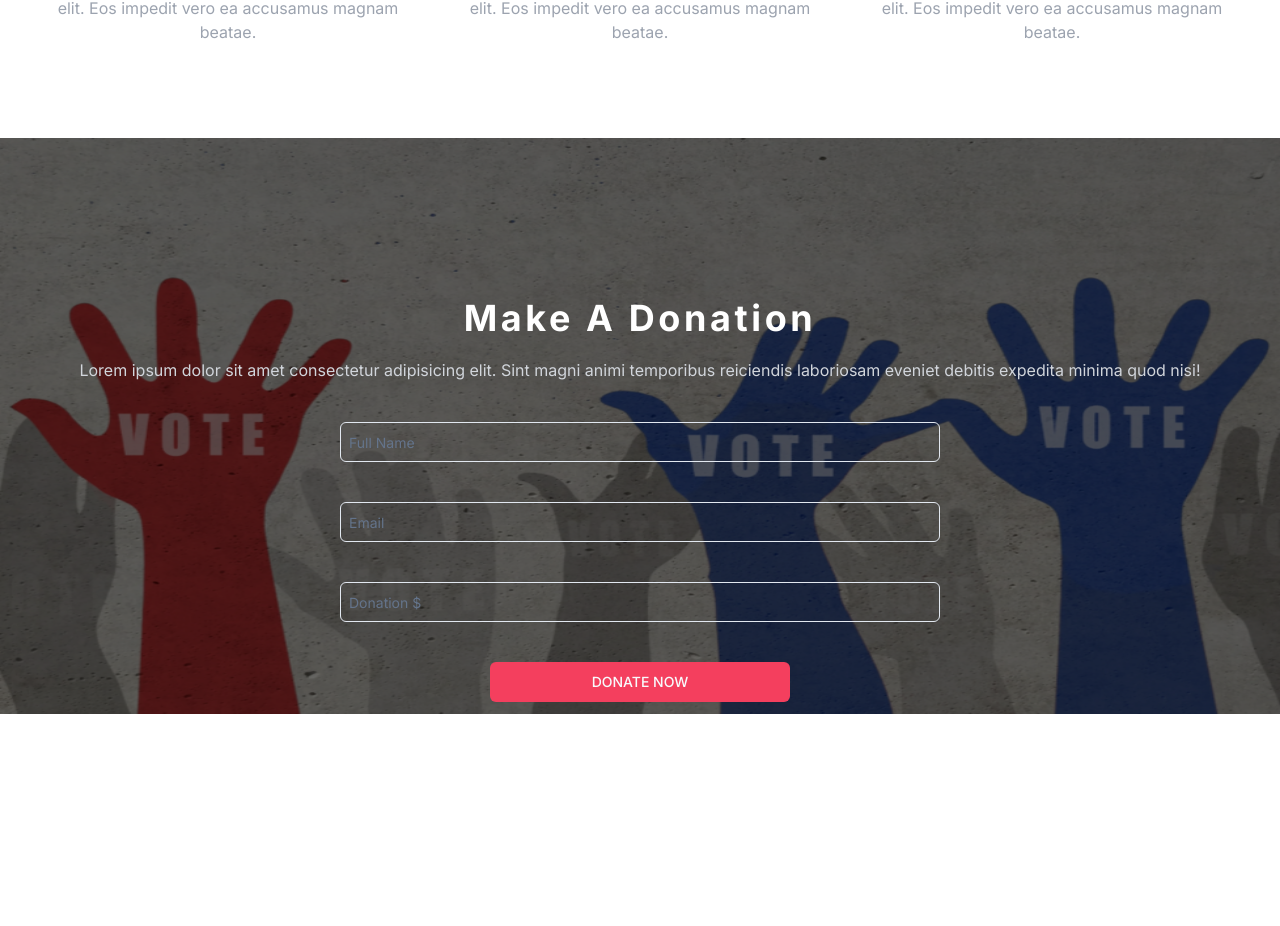
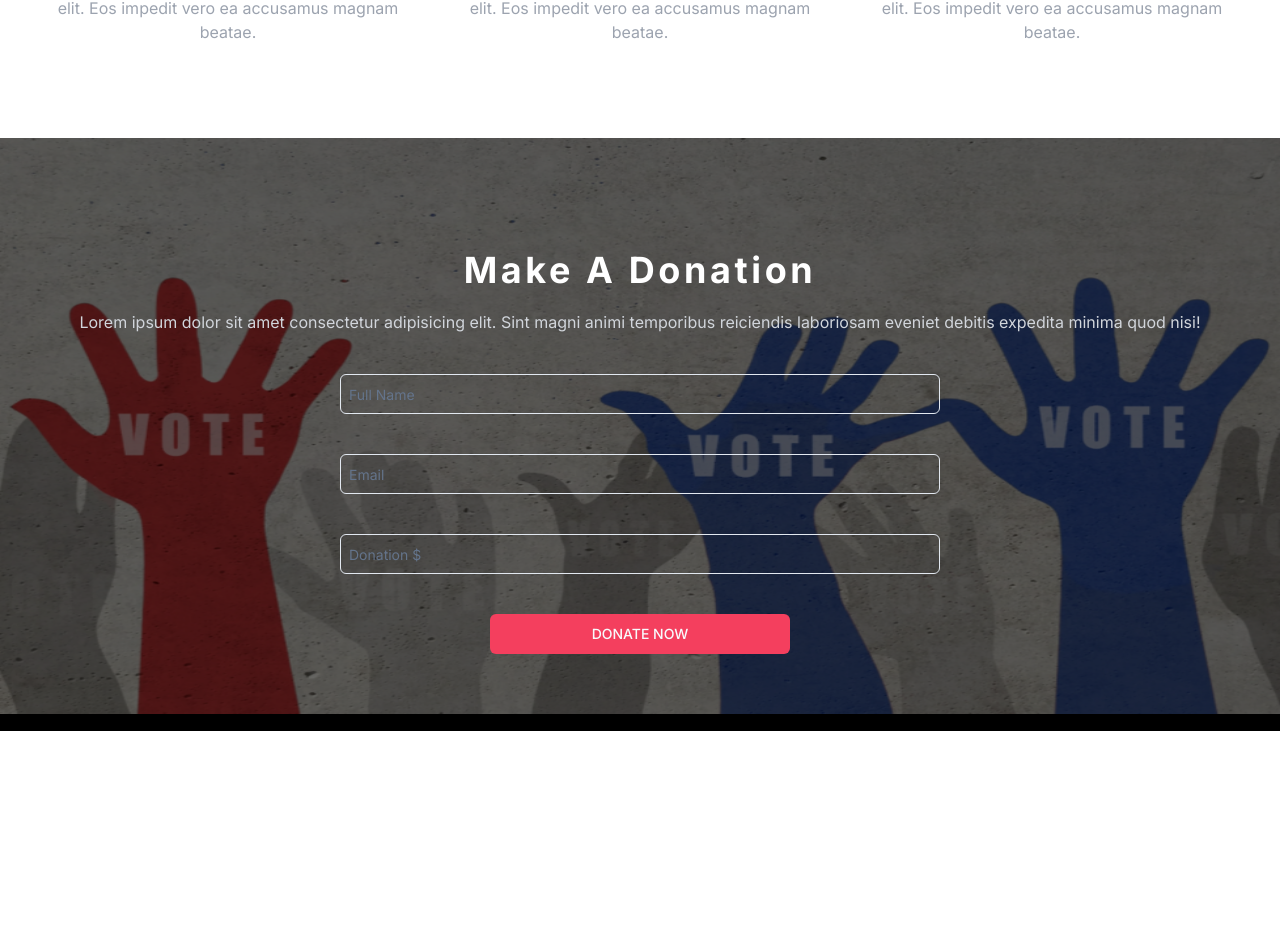
Before and after one commit to owusuvictorjnr/Akuapem-North-constituency, a Next.js app: page / in a window 1280 px wide. Shown: the part 1494-2420 px from the top of the page. Built offline with nearby package versions, Linux system fonts and the light colour scheme.

Commit message:
refactor: image height

```diff
--- a/components/Donation/Donation.jsx
+++ b/components/Donation/Donation.jsx
@@ -6,8 +6,8 @@ import { Input } from "@/components/ui/input";
 const Donation = () => {
   return (
     <>
-      <div className="min-h-[36rem] bg-black">
-        <div className="">
+      <div className="h-[78.3vh] lg:h-[74.1vh] bg-black">
+        <div className="h-[79vh]">
           <div className=" absolute bg-black opacity-40">
             <Image
               src="/assets/imgs/vote.png"
@@ -18,7 +18,7 @@ const Donation = () => {
             />
             {/* <div className="absolute inset-0 bg-black opacity-50" /> */}
           </div>
-          <div className=" relative pt-[10rem] space-y-10">
+          <div className=" relative pt-[7rem] space-y-10">
             <div className="text-white space-y-5">
               <h1 className="capitalize text-4xl text-center font-bold tracking-widest">
                 make a donation
```
